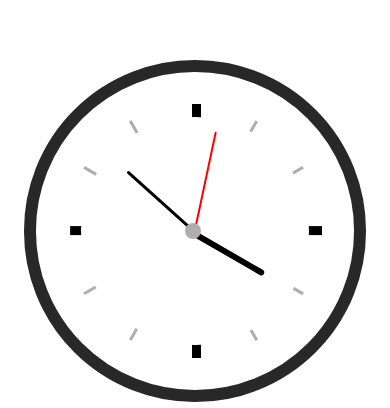
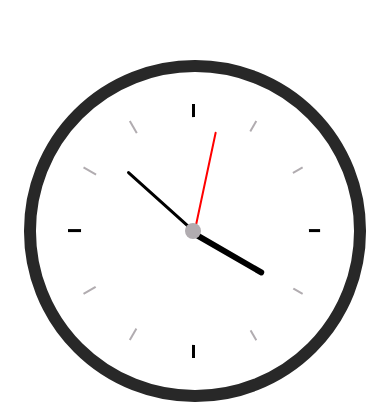
Before and after one commit to ObiBaratt/react-clock, a React (Create React App) app: page / in a window 390 px wide. Shown: the part 199-607 px from the top of the page. Built offline with nearby package versions, Linux system fonts and the light colour scheme; a web font is replaced by a local one.

Commit message:
Update AnalogClock component CSS for small screens.

```diff
--- a/src/components/AnalogClock/AnalogClock.css
+++ b/src/components/AnalogClock/AnalogClock.css
@@ -132,9 +132,21 @@
     z-index: 11;
   }
 
-  @media (min-width: 300px) {
+  @media (max-width: 420px) {
     .analogClock {
         width: 30vmax;
         height: 30vmax;
     }
+    .outerClock::after,
+    .outerClock::before,
+    .outerClock .mark {
+      width: 3px;
+
+    }
+
+    .outerClock .mark {
+      background: rgb(177, 172, 176);
+      width: 2px;
+    }
+
   }
```
